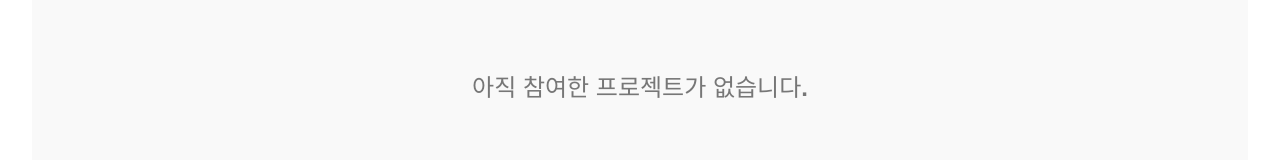
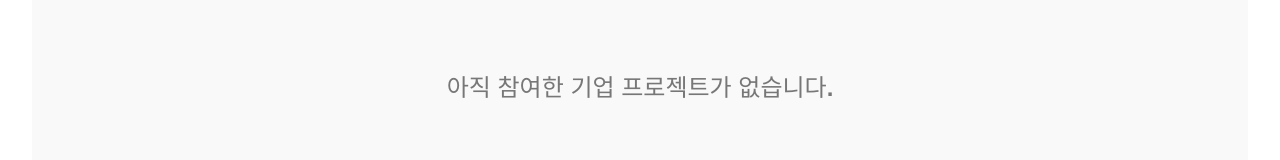
Before and after one commit to SWM14-HumanError/Match-Up-Frontend, a React (Vite) app: page /mypage/group in a window 1280 px wide. Shown: the part 272-432 px from the top of the page. Built offline with nearby package versions, Linux system fonts and the light colour scheme; a web font is replaced by a local one.

Commit message:
Fix: MyPage 기업 인증 확인 안되는 버그 수정

```diff
--- a/src/pages/Mypage/MyGroup.tsx
+++ b/src/pages/Mypage/MyGroup.tsx
@@ -17,7 +17,7 @@ function MyGroup() {
   const [isLoginDialogOpen, setIsLoginDialogOpen] = useState<boolean>(false);
   const myID = authControl.getUserIdFromToken();
   const tokenInfo = authControl.getInfoFromToken();
-  const isEnterprise = tokenInfo?.isEnterprise;
+  const isEnterprise = ['ENTERPRISE', 'ADMIN'].includes(tokenInfo?.role);
 
   useEffect(() => {
     if (!myID || myID <= 0) return;
@@ -40,14 +40,14 @@ function MyGroup() {
             </div>
 
             {isEnterprise && (
-              <Link to='/create/team'>프로젝트 만들기</Link>
+              <Link to='/create/team'>기업 프로젝트 만들기</Link>
             )}
           </div>
 
           <div className='card_layout'>
             {!myPageDetail.projects?.length ? (
               <div className='list_no_contents'>
-                <p>아직 참여한 프로젝트가 없습니다.</p>
+                <p>아직 참여한 기업 프로젝트가 없습니다.</p>
               </div>
             ) : (
               <div>
```
